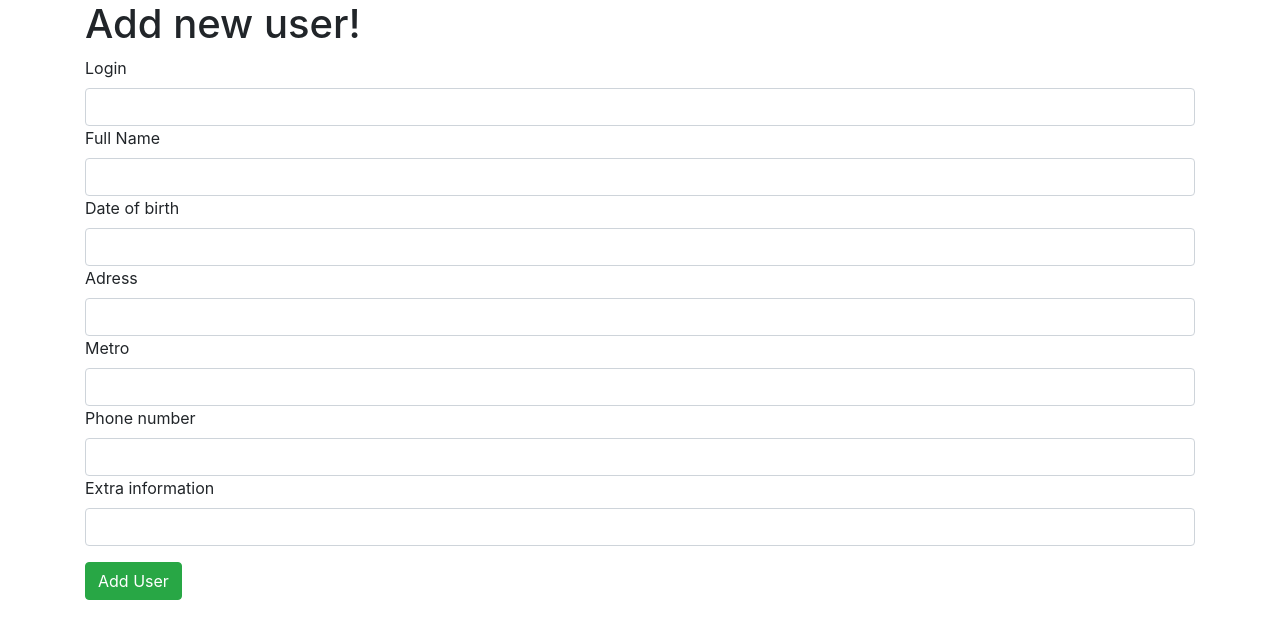
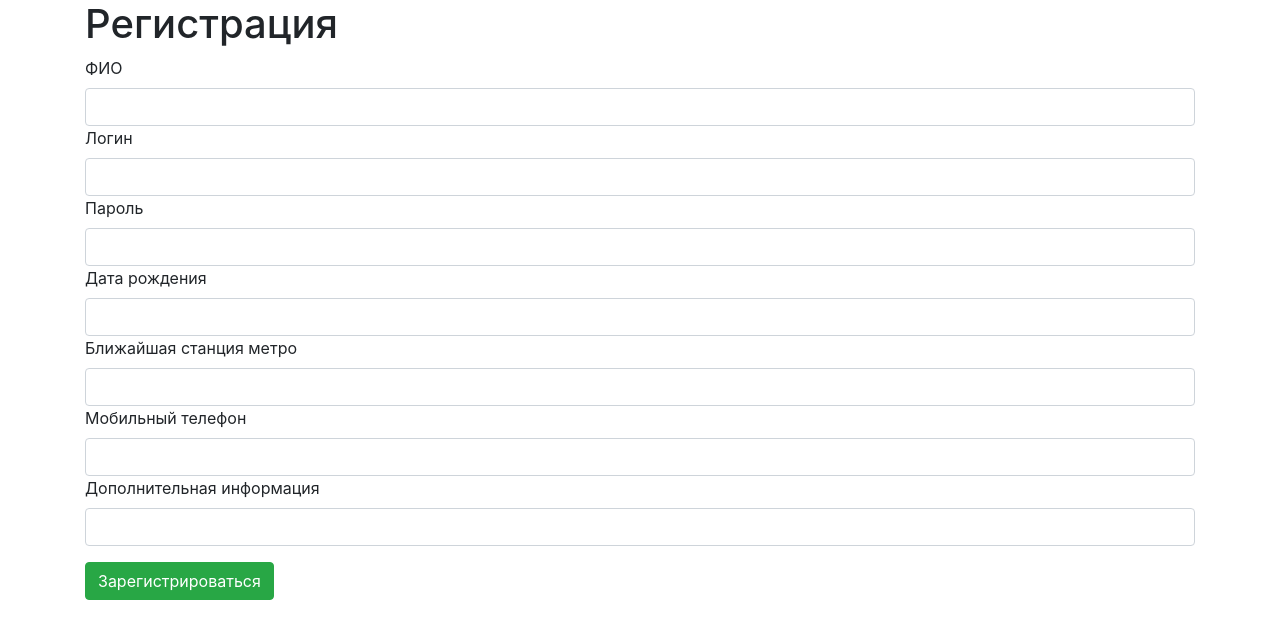
Before and after one commit to DariaaKalugina/PetHelper, a Flask app: page /add_user in a window 1280 px wide. Shown: the top 639 px of the page. Run offline with Flask 2, Linux system fonts and the light colour scheme; some libraries are stand-ins or nearby versions.

```diff
--- a/app.py
+++ b/app.py
@@ -19,9 +19,9 @@ def index():
     return render_template('page01.html')
 
 
-@app.route('/profile')
+@app.route('/sing_in')
 def profile():
-    return 'Ваш профиль'
+    return 'Войти'
 
 
 @app.route('/ads')
@@ -67,8 +67,8 @@ def add_user():
         user = {}
         user['username'] = request.form.get('username')
         user['name'] = request.form.get('name')
+        user['password'] = request.form.get('password')
         user['datebirth'] = request.form.get('datebirth')
-        user['adress'] = request.form.get('adress')
         user['metro'] = request.form.get('metro')
         user['tel'] = request.form.get('tel')
         user['info'] = request.form.get('info')
@@ -90,9 +90,9 @@ def add_user():
         else:
 
             c.execute("INSERT INTO users "
-                      "(username, name, datebirth, adress, metro, tel, info) "
+                      "( name, username, password, datebirth, metro, tel, info) "
                       "VALUES "
-                      "('{username}','{name}','{datebirth}','{adress}','{metro}','{tel}','{info}')"
+                      "('{name}', '{username}', '{password}', '{datebirth}','{metro}','{tel}','{info}')"
                       "".format(**user))
 
             conn.commit()
--- a/templates/add_user.html
+++ b/templates/add_user.html
@@ -9,7 +9,7 @@
 
     <link rel="stylesheet" href="https://stackpath.bootstrapcdn.com/bootstrap/4.1.3/css/bootstrap.min.css" integrity="sha384-MCw98/SFnGE8fJT3GXwEOngsV7Zt27NXFoaoApmYm81iuXoPkFOJwJ8ERdknLPMO" crossorigin="anonymous">
 
-    <title>Add new user</title>
+    <title>Регистрация</title>
 
 </head>
 
@@ -27,57 +27,57 @@
 
     <div class="container">
 
-        <h1>Add new user!</h1>
+        <h1>Регистрация</h1>
 
 
 
-        <form method="post" action="/add_user">
+        <form method="post" action="add_user">
 
             <div class="form-group">
 
 
 
-                <label>Login</label>
+                <label>ФИО</label>
+
+                <input class="form-control" type="text" name="name" required>
+
+
+
+                <label>Логин</label>
 
                 <input class="form-control" type="text" name="username" required>
 
 
 
-                <label>Full Name</label>
+                <label>Пароль</label>
 
-                <input class="form-control" type="text" name="name" required>
+                <input class="form-control" type="text" name="password" required>
 
 
 
-                <label>Date of birth</label>
+                <label>Дата рождения</label>
 
                 <input class="form-control" type="text" name="datebirth">
 
 
 
-                <label>Adress</label>
-
-                <input class="form-control" type="text" name="adress">
-
-
-
-                <label>Metro</label>
+                <label>Ближайшая станция метро</label>
 
                 <input class="form-control" type="text" name="metro">
 
 
-                <label>Phone number</label>
+                <label>Мобильный телефон</label>
 
                 <input class="form-control" type="text" name="tel">
 
 
-                <label>Extra information</label>
+                <label>Дополнительная информация</label>
 
                 <input class="form-control" type="text" name="info">
 
             </div>
 
-            <button type="submit" class="btn btn-success">Add User</button>
+            <button type="submit" class="btn btn-success">Зарегистрироваться</button>
 
         </form>
 
```
Also changed, not shown: templates/page01.html (+10 -7 lines), templates/sing_in.html (added, +28 -0 lines).
